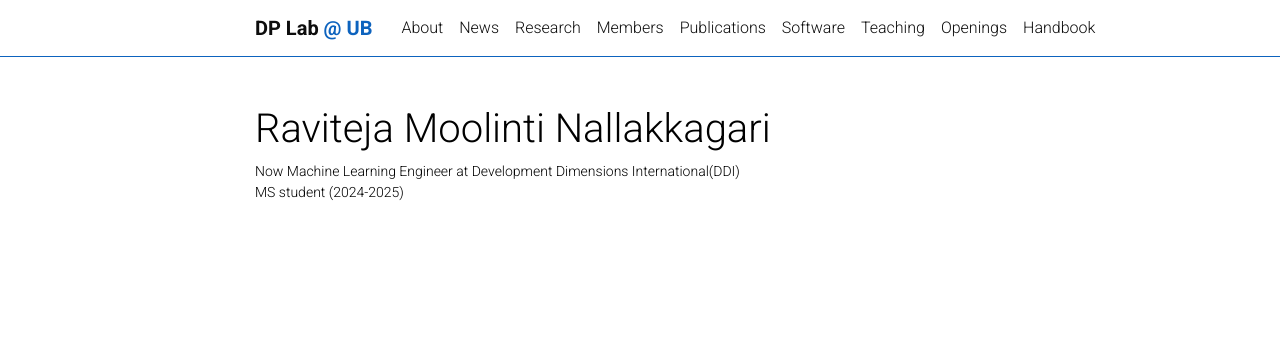
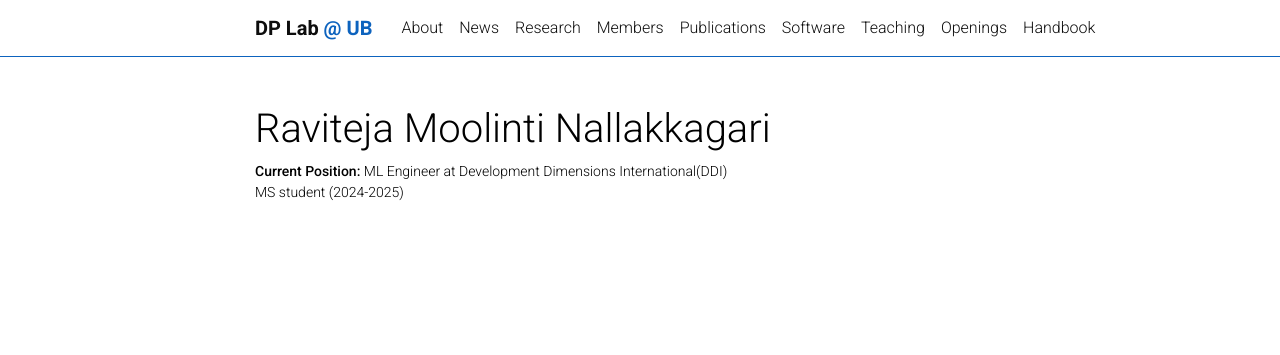
Before and after one commit to ShiResearchGroup/shiresearchgroup.github.io, a Jekyll site: the page built from _projects/alum-Ravi_Moolinti.md, in a window 1280 px wide. Shown: the top 355 px of the page. Built offline with Jekyll 4.4.1, drawn with Linux system fonts in a browser that asks for light colours; comment, search, counter and statistics services are not loaded; a style sheet for code colours, icons or effects is not loaded.

Commit message:
update members

```diff
--- a/_projects/alum-Ravi_Moolinti.md
+++ b/_projects/alum-Ravi_Moolinti.md
@@ -1,7 +1,7 @@
 ---
 layout: page
 title: Raviteja Moolinti Nallakkagari
-description: Now Machine Learning Engineer at Development Dimensions International(DDI)<br> MS student (2024-2025)
+description: <strong>Current Position:</strong> ML Engineer at Development Dimensions International(DDI)<br> MS student (2024-2025)
 img: assets/img/Ravi.jpg
 redirect:
 importance: 997
```
Also changed, not shown: _projects/alum-Asha_JYOTHI.md (+1 -1 lines), _projects/alum-Asritha_Varanasi.md (+1 -1 lines), _projects/alum-Behnam_Azadpour.md (+1 -1 lines), _projects/alum-Salman_Bin_Kashif.md (+1 -1 lines), _projects/alum-Shih-Han_Wang.md (+1 -1 lines).
